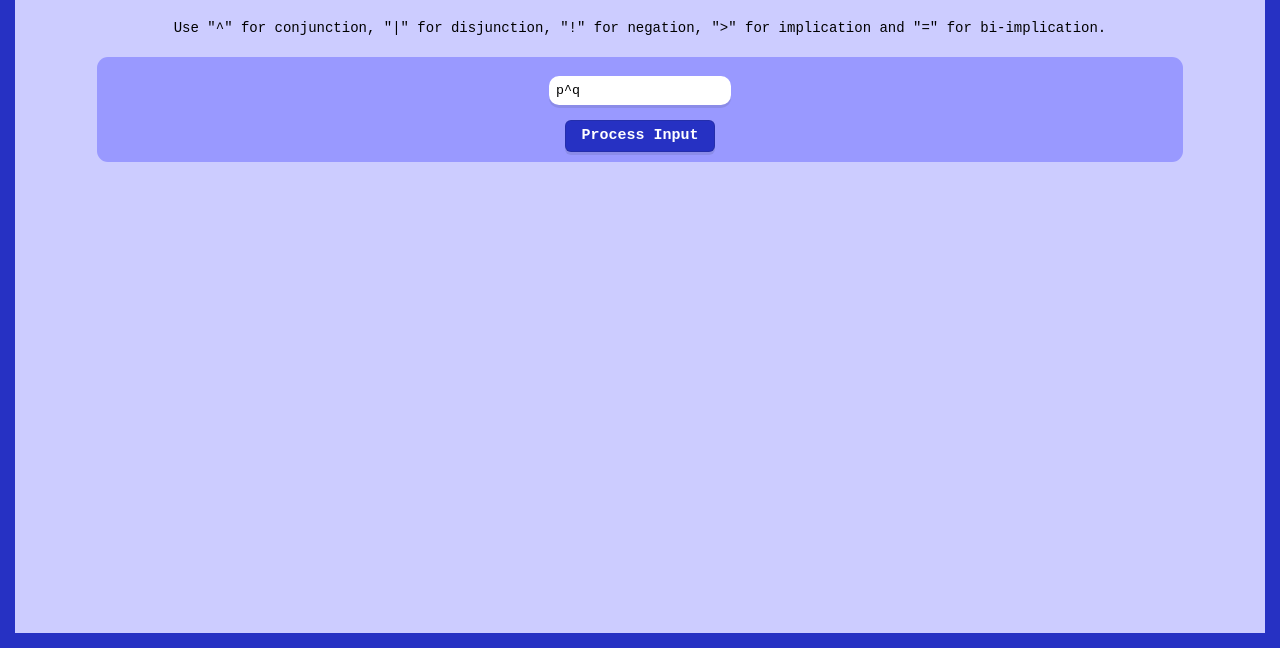
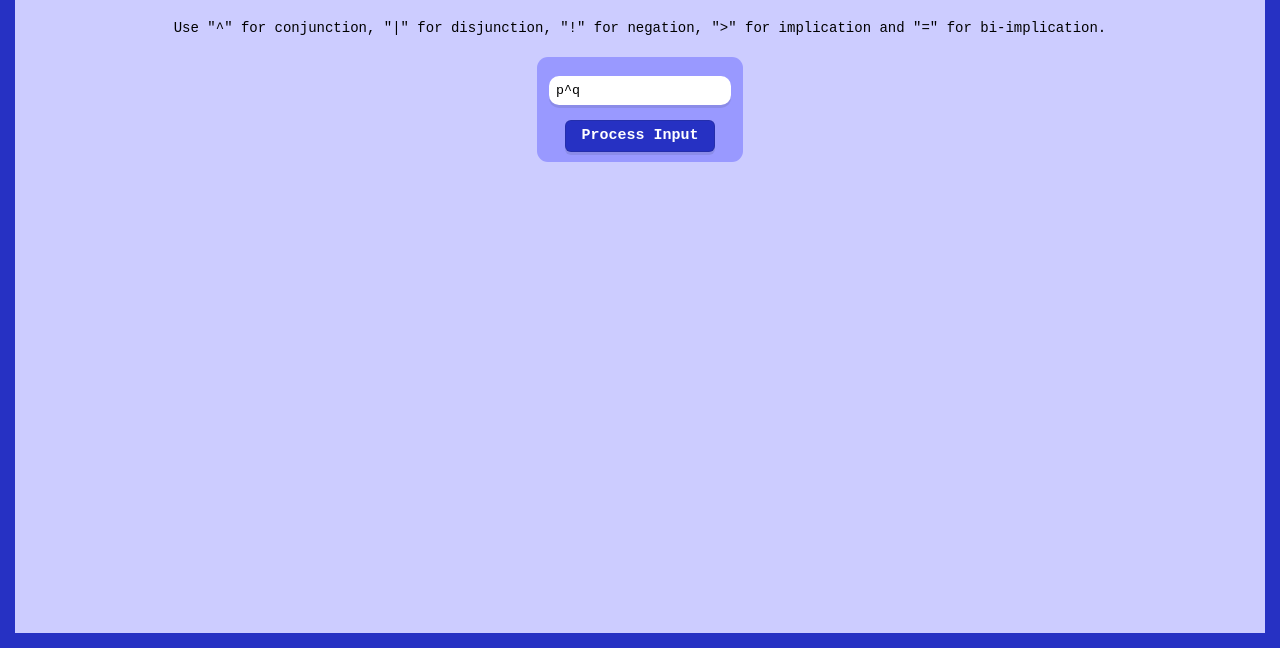
Before and after one commit to dpbarry/truthtabler, a plain HTML site: page index.html in a window 1280 px wide. Shown: the part 152-800 px from the top of the page. Drawn offline with Linux system fonts and the light colour scheme.

Commit message:
fix typo

```diff
--- a/index.html
+++ b/index.html
@@ -22,7 +22,7 @@
     fieldset {
       background-color: #9999ff;
       padding: 8;
-      displ ay: inline-block;
+      display: inline-block;
       text-align: center;
       border-radius: 11px;
       border: 0;
```
